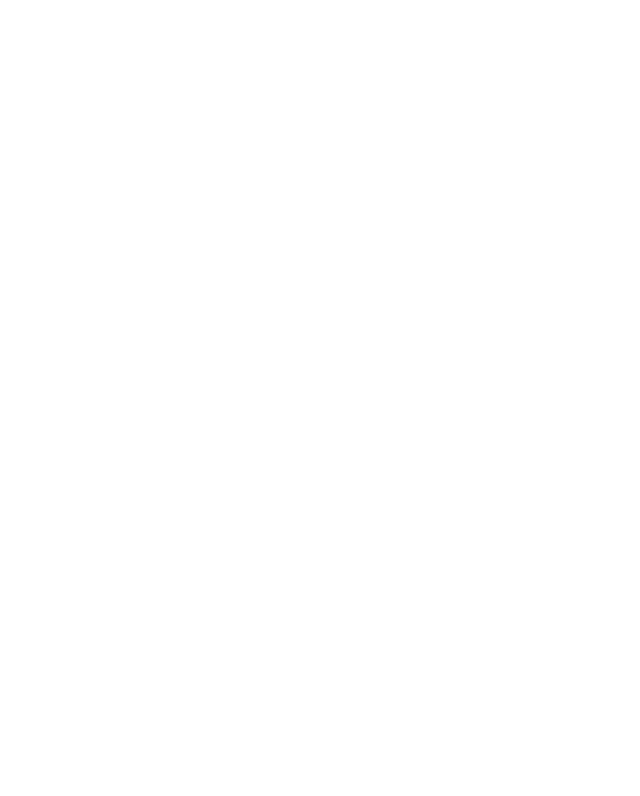
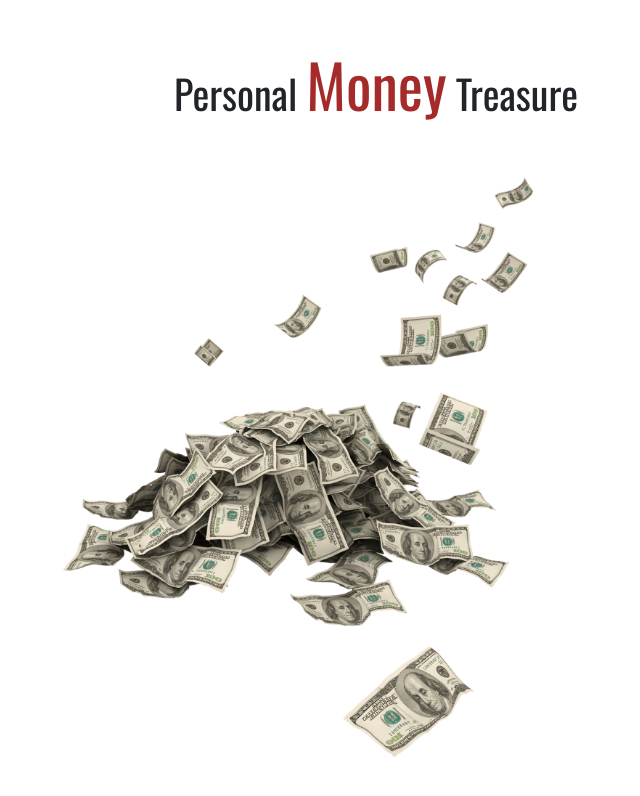
Before and after one commit to Abir-Rahaman/Money-Tracking-Simple-Website-Using-Javascript, a plain HTML site: page index.html in a window 1280 px wide. Shown: the whole page, without its empty margins (264-904 px from the left). Drawn offline with nearby package versions, Linux system fonts and the light colour scheme; a web font is replaced by a local one.

Commit message:
banner section done

```diff
--- a/index.html
+++ b/index.html
@@ -23,6 +23,27 @@
 </head>
 <body>
 
+    <main id="container ">
+        <h1 class="text-center pt-5" >Personal <span class="color">Money</span> Treasure</h1>
+        <section id="full-section" >
+            <div class="row justify-content-around">
+                <div class="col-lg-6">
+                    <div class="banner-img mt-5 ">
+                        <img class="w-75" src="./image/money.png" alt="">
+                    </div>
+                </div>
+
+
+                    </div>
+                </div>
+            </div>
+
+
+        </section>
+
+
+    </main>
+
 
 
 
--- a/style.css
+++ b/style.css
@@ -2,4 +2,13 @@
     margin: 0%;
     padding: 0%;
     font-family: 'Oswald', sans-serif;
+
 }
+body{
+    overflow-x: hidden;
+
+}
+.color{
+    color: brown;
+    font-size: 60px;
+}
```
